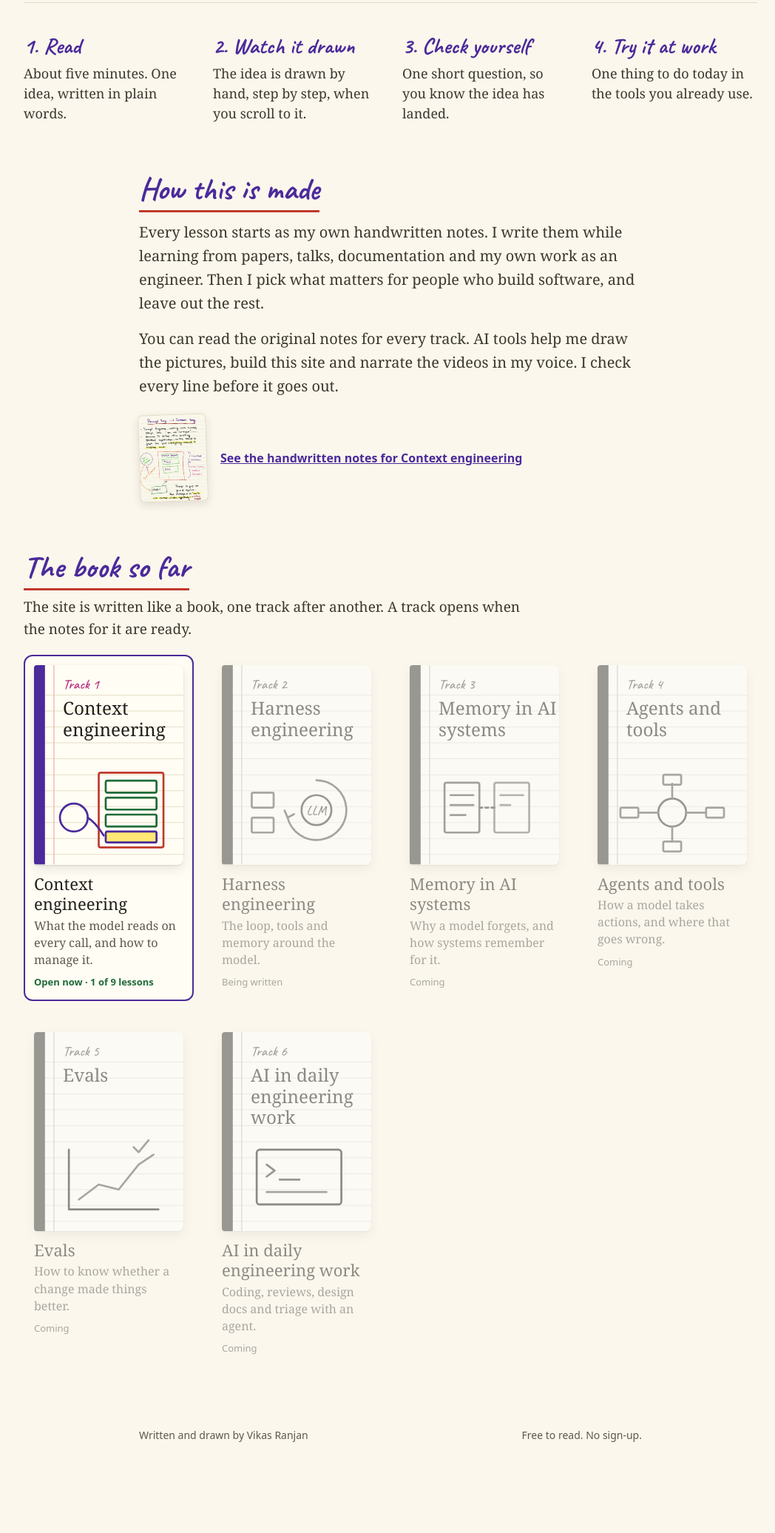
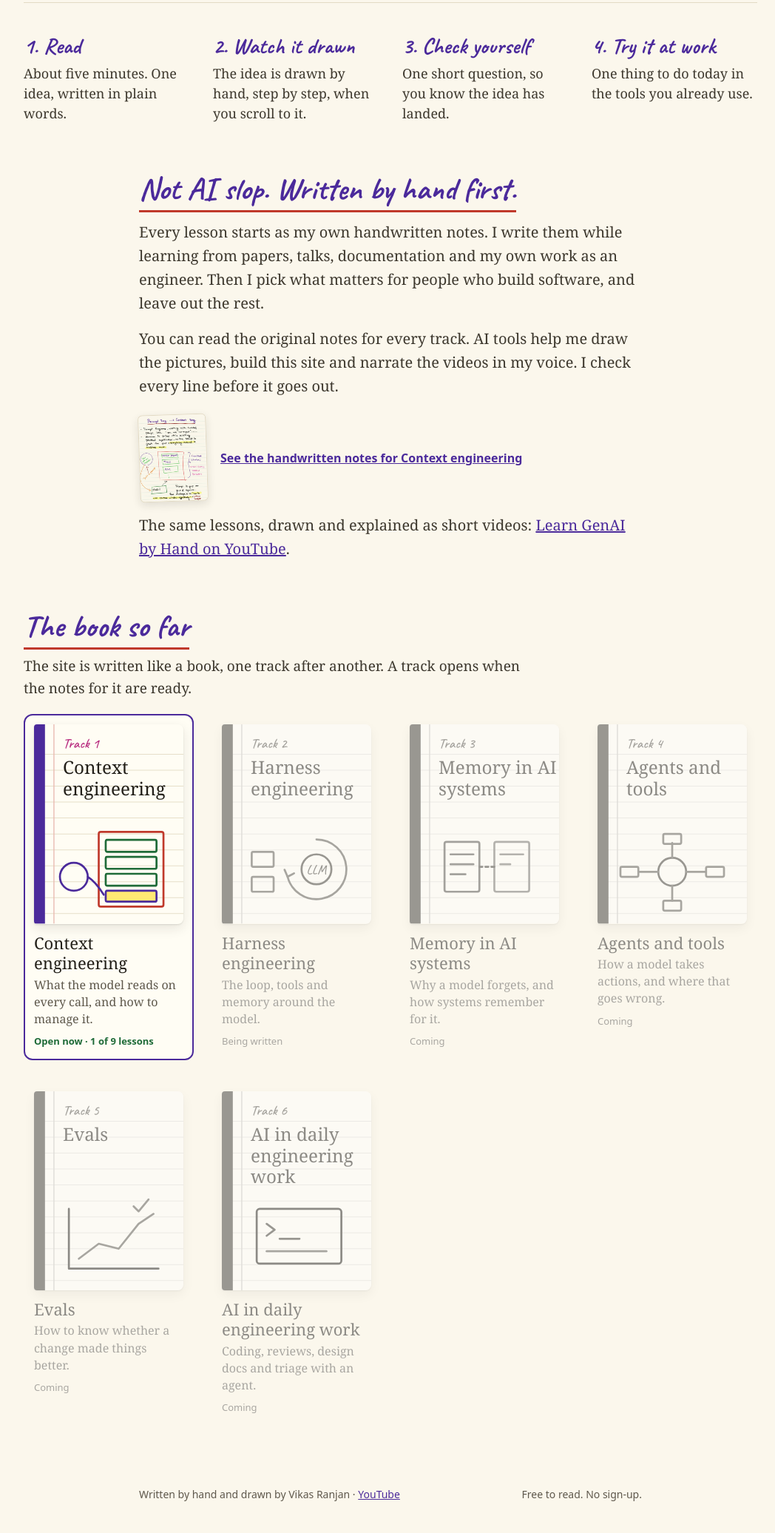
Before and after one commit to vikas434/learn-genai, an Astro site: page / in a window 1280 px wide. Shown: the part 728-2800 px from the top of the page at 74% size, without its empty margins (112-1160 px from the left). Before the commit the page ends 2735 px from the top, so only its background shows below. Built offline with nearby package versions, Linux system fonts and the light colour scheme; Astro itself is replaced by a stand-in of ours.

Commit message:
Say plainly the lessons come from handwritten notes; link the YouTube channel
Co-Authored-By: Claude Opus 5.5 <noreply@anthropic.com>
Claude-Session: https://claude.ai/code/session_01TaCCyauxf3CQSZiFw4cJv1

```diff
--- a/src/layouts/Base.astro
+++ b/src/layouts/Base.astro
@@ -24,11 +24,12 @@ const fullTitle = title === 'learn-genai.in' ? title : `${title} · learn-genai.
       <nav class="site-nav" aria-label="Main">
         <a href="/context-engineering/" aria-current={current === 'contents' ? 'page' : undefined}>Contents</a>
         <a href="/whats-new/" aria-current={current === 'new' ? 'page' : undefined}>What's new</a>
+        <a href="https://www.youtube.com/@LearnGenAIbyHand-for-you">YouTube</a>
       </nav>
     </header>
     <slot />
     <footer class="col site-foot">
-      <span>Written and drawn by Vikas Ranjan</span>
+      <span>Written by hand and drawn by Vikas Ranjan · <a href="https://www.youtube.com/@LearnGenAIbyHand-for-you">YouTube</a></span>
       <span>Free to read. No sign-up.</span>
     </footer>
   </body>
--- a/src/pages/index.astro
+++ b/src/pages/index.astro
@@ -25,10 +25,11 @@ const start = lessonUrl(first, firstLive(first)!);
       </div>
     </section>
     <section class="col made">
-      <h2 class="hand-h"><span>How this is made</span></h2>
+      <h2 class="hand-h"><span>Not AI slop. Written by hand first.</span></h2>
       <p>Every lesson starts as my own handwritten notes. I write them while learning from papers, talks, documentation and my own work as an engineer. Then I pick what matters for people who build software, and leave out the rest.</p>
       <p>You can read the original notes for every track. AI tools help me draw the pictures, build this site and narrate the videos in my voice. I check every line before it goes out.</p>
       <a class="made-link" href="/notes/context-engineering/2026-11-15-context-engineering-notes.pdf"><img src="/notes/context-engineering/2026-11-15-page-2.jpg" alt="A page of the handwritten notes for Context engineering." width="696" height="900" loading="lazy" /><span>See the handwritten notes for Context engineering</span></a>
+      <p>The same lessons, drawn and explained as short videos: <a href="https://www.youtube.com/@LearnGenAIbyHand-for-you">Learn GenAI by Hand on YouTube</a>.</p>
     </section>
     <section class="wrap book">
       <h2 class="hand-h"><span>The book so far</span></h2>
```
